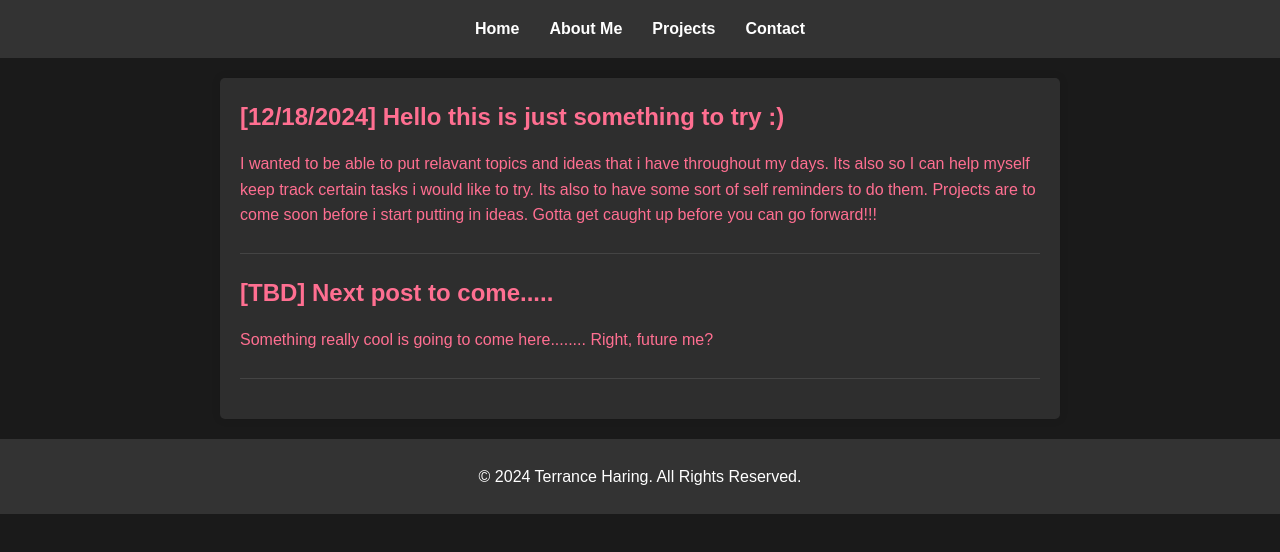
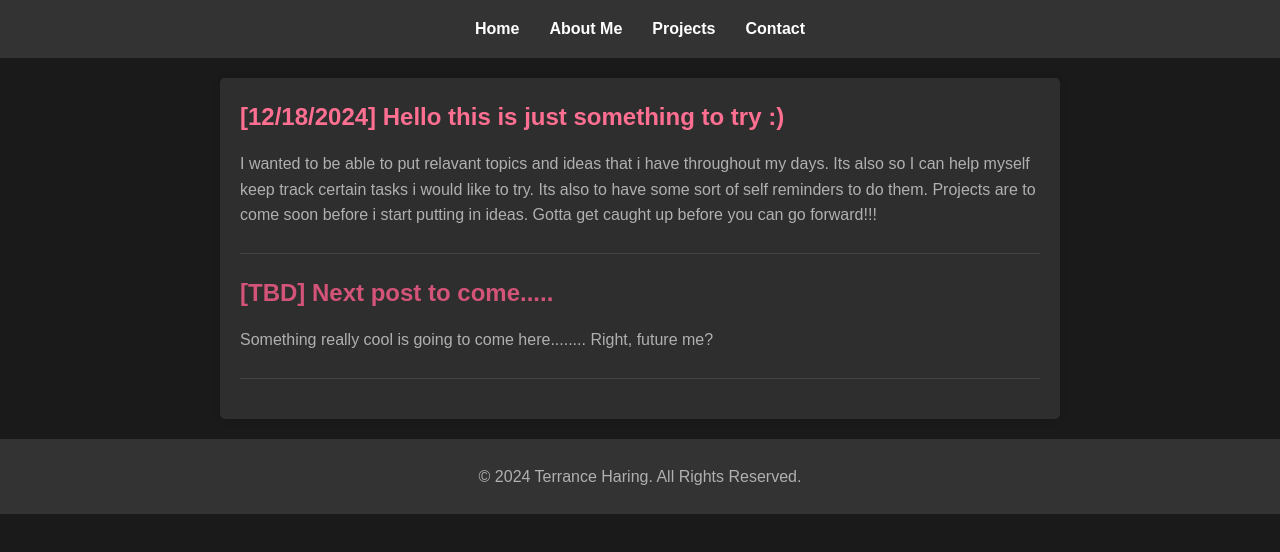
Before and after one commit to Firehawk6/testsite, a plain HTML site: page index.html in a window 1280 px wide. Drawn offline with Linux system fonts and the light colour scheme.

Commit message:
Update styles.css

```diff
--- a/styles.css
+++ b/styles.css
@@ -8,7 +8,7 @@ body, h1, h2, p, ul, li {
 body {
     font-family: Arial, sans-serif;
     background-color: #1a1a1a; /* Dark background */
-    color: #ff6f91; /* Reddish-pink text */
+    color: #ff6f91; /* Default text color */
     line-height: 1.6;
 }
 
@@ -56,11 +56,20 @@ main {
     border-bottom: 1px solid #444; /* Subtle separator */
 }
 
-.blog-post h1, .blog-post h2, .contact-section h1 {
-    color: #ff6f91; /* Match text color */
+h1 {
+    color: #ff6f91; /* Light red pink */
+}
+
+h2 {
+    color: #d35478; /* Darker red pink */
+}
+
+h3 {
+    color: #d35478; /* Darker red pink */
 }
 
 p {
+    color: #b0b0b0; /* Grey */
     margin-top: 15px; /* Increase top margin for more spacing */
     margin-bottom: 15px; /* Maintain bottom margin */
 }
```
